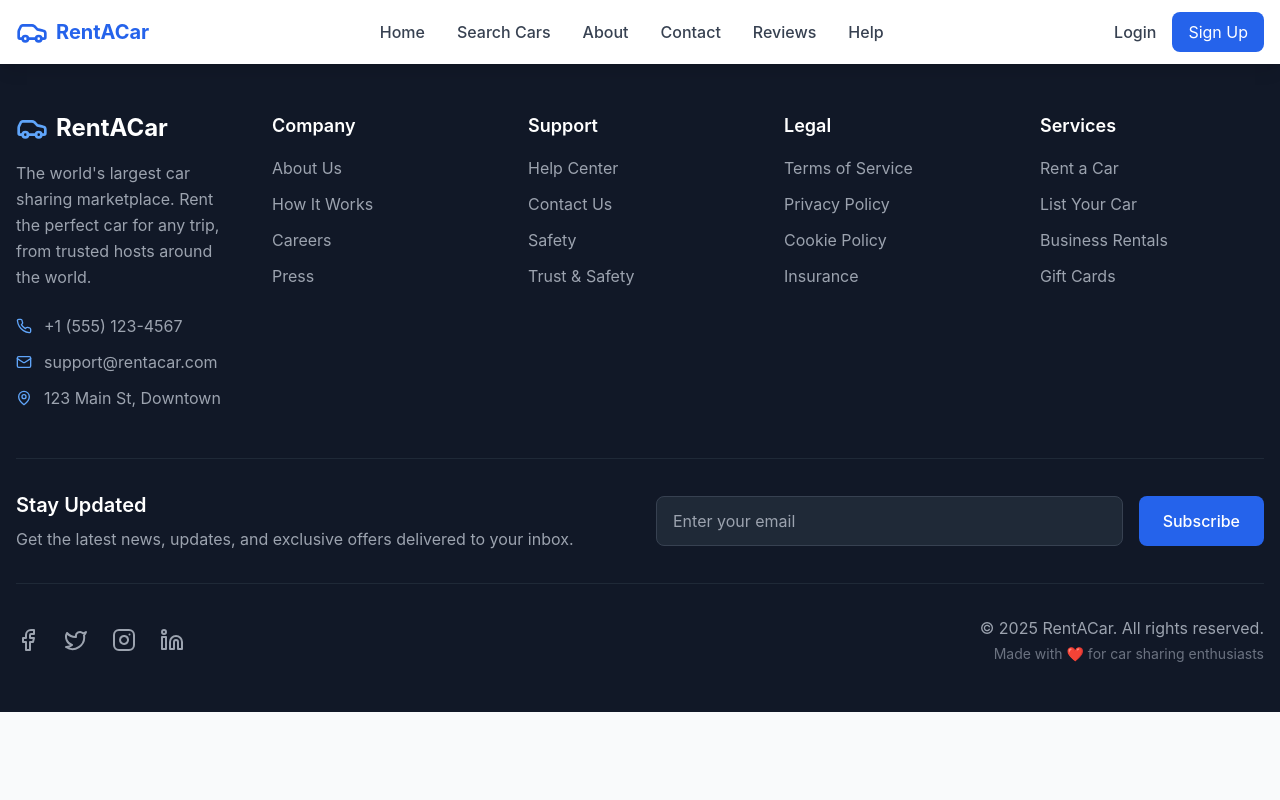
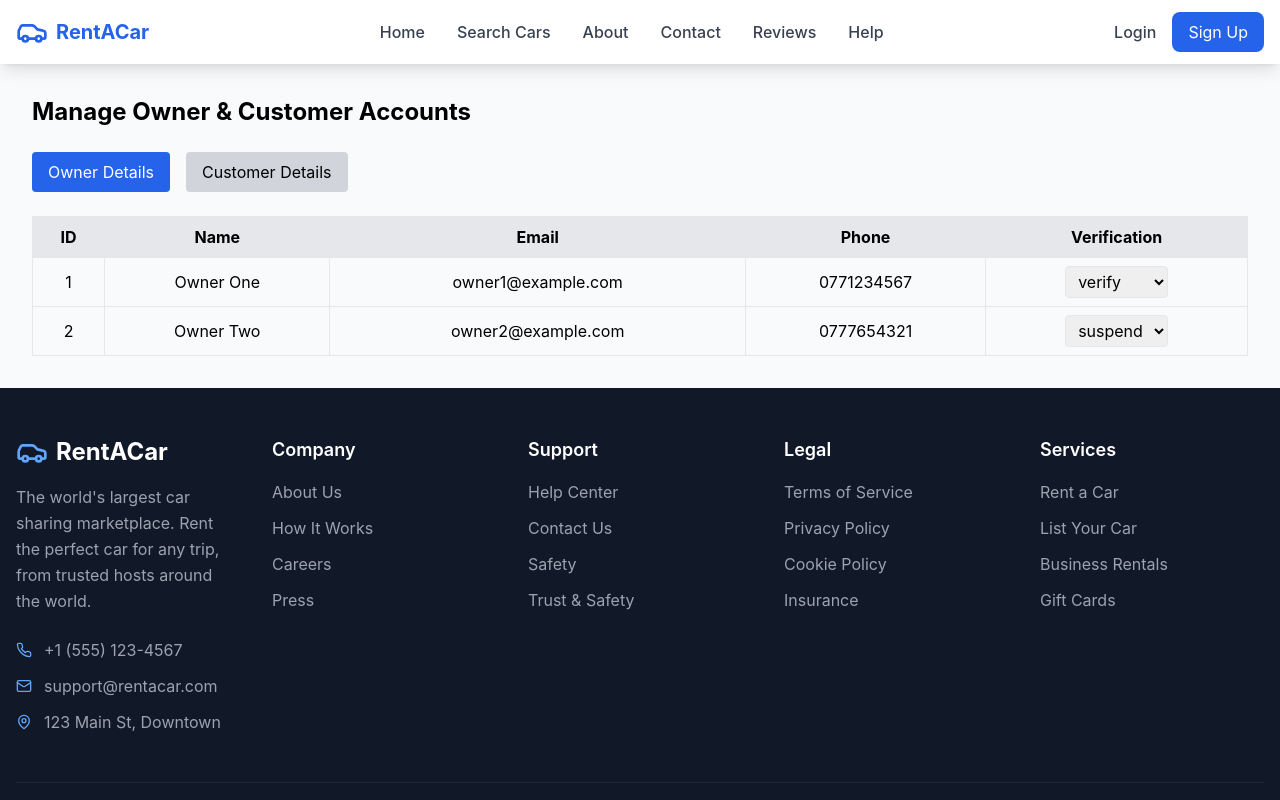
Before and after one commit to Wolferlk/RentAcar_peoject, a React (Vite) app in the folder Web/: page /manage-accounts in a window 1280 px wide. Shown: the top 800 px of the page. Built offline with nearby package versions, Linux system fonts and the light colour scheme.

Commit message:
Add Manage Owner & Customer Account page

```diff
--- a/Web/src/App.tsx
+++ b/Web/src/App.tsx
@@ -18,6 +18,8 @@ import AboutPage from './pages/AboutPage';
 import HelpPage from './pages/HelpPage';
 import TermsPage from './pages/TermsPage';
 import PrivacyPage from './pages/PrivacyPage';
+
+import ManageAccounts from './pages/ManageAccounts';
 
 function App() {
   return (
@@ -41,6 +43,7 @@ function App() {
             <Route path="/help" element={<HelpPage />} />
             <Route path="/terms" element={<TermsPage />} />
             <Route path="/privacy" element={<PrivacyPage />} />
+            <Route path='/manage-accounts' element={<ManageAccounts />} />
           </Routes>
           <Footer />
         </div>
--- /dev/null
+++ b/Web/src/pages/ManageAccounts.tsx
@@ -0,0 +1,95 @@
+import React, { useState } from 'react';
+
+interface User {
+  id: number;
+  name: string;
+  email: string;
+  phone: string;
+  status: string;
+}
+
+const dummyOwners: User[] = [
+  { id: 1, name: 'Owner One', email: 'owner1@example.com', phone: '0771234567', status: 'verify' },
+  { id: 2, name: 'Owner Two', email: 'owner2@example.com', phone: '0777654321', status: 'suspend' },
+];
+
+const dummyCustomers: User[] = [
+  { id: 3, name: 'Customer One', email: 'customer1@example.com', phone: '0711111111', status: 'verify' },
+  { id: 4, name: 'Customer Two', email: 'customer2@example.com', phone: '0712222222', status: 'delete' },
+];
+
+const ManageAccounts: React.FC = () => {
+  const [view, setView] = useState<'owner' | 'customer'>('owner');
+  const [owners, setOwners] = useState<User[]>(dummyOwners);
+  const [customers, setCustomers] = useState<User[]>(dummyCustomers);
+
+  const handleStatusChange = (userType: 'owner' | 'customer', id: number, newStatus: string) => {
+    const updater = userType === 'owner' ? setOwners : setCustomers;
+    const currentData = userType === 'owner' ? owners : customers;
+
+    const updated = currentData.map((user) =>
+      user.id === id ? { ...user, status: newStatus } : user
+    );
+
+    updater(updated);
+  };
+
+  const renderTable = (data: User[], type: 'owner' | 'customer') => (
+    <table className="min-w-full table-auto border border-gray-300 mt-4">
+      <thead className="bg-gray-200">
+        <tr>
+          <th className="border p-2">ID</th>
+          <th className="border p-2">Name</th>
+          <th className="border p-2">Email</th>
+          <th className="border p-2">Phone</th>
+          <th className="border p-2">Verification</th>
+        </tr>
+      </thead>
+      <tbody>
+        {data.map((user) => (
+          <tr key={user.id} className="text-center">
+            <td className="border p-2">{user.id}</td>
+            <td className="border p-2">{user.name}</td>
+            <td className="border p-2">{user.email}</td>
+            <td className="border p-2">{user.phone}</td>
+            <td className="border p-2">
+              <select
+                value={user.status}
+                onChange={(e) => handleStatusChange(type, user.id, e.target.value)}
+                className="border rounded px-2 py-1"
+              >
+                <option value="verify">verify</option>
+                <option value="suspend">suspend</option>
+                <option value="delete">delete</option>
+              </select>
+            </td>
+          </tr>
+        ))}
+      </tbody>
+    </table>
+  );
+
+  return (
+    <div className="p-8">
+      <h1 className="text-2xl font-bold mb-6">Manage Owner & Customer Accounts</h1>
+      <div className="flex gap-4 mb-6">
+        <button
+          onClick={() => setView('owner')}
+          className={`px-4 py-2 rounded ${view === 'owner' ? 'bg-blue-600 text-white' : 'bg-gray-300'}`}
+        >
+          Owner Details
+        </button>
+        <button
+          onClick={() => setView('customer')}
+          className={`px-4 py-2 rounded ${view === 'customer' ? 'bg-blue-600 text-white' : 'bg-gray-300'}`}
+        >
+          Customer Details
+        </button>
+      </div>
+
+      {view === 'owner' ? renderTable(owners, 'owner') : renderTable(customers, 'customer')}
+    </div>
+  );
+};
+
+export default ManageAccounts;
```
